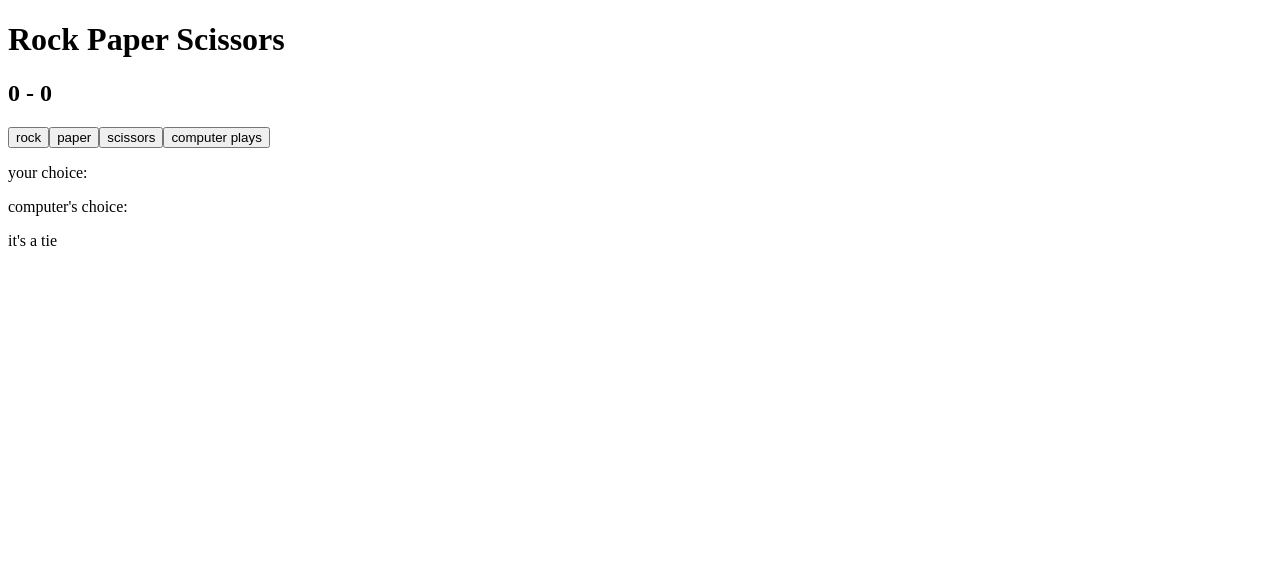
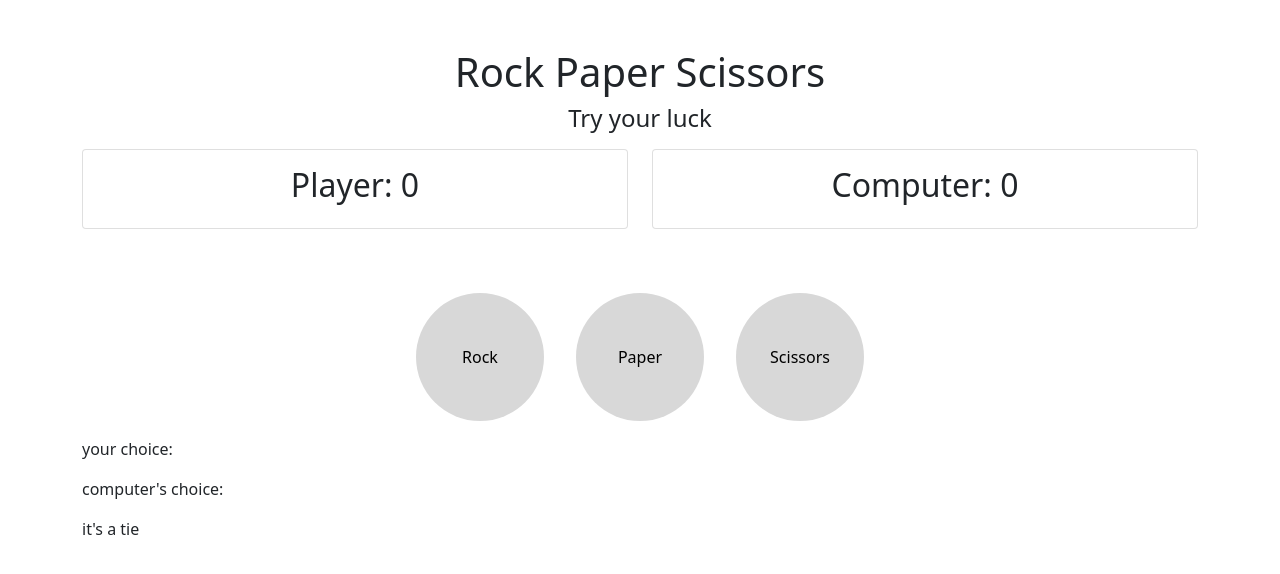
Before and after one commit to JorisDeRidder42/Rockpaperscissorsgame, a Vue app in the folder rockpaperscissorsgame/: page / in a window 1280 px wide. Shown: the top 574 px of the page. Built offline with nearby package versions, Linux system fonts and the light colour scheme.

Commit message:
added bootstrap cards and buttons

```diff
--- a/rockpaperscissorsgame/package.json
+++ b/rockpaperscissorsgame/package.json
@@ -8,6 +8,7 @@
     "lint": "vue-cli-service lint"
   },
   "dependencies": {
+    "bootstrap": "^5.1.3",
     "core-js": "^3.6.5",
     "vue": "^3.0.0"
   },
--- a/rockpaperscissorsgame/src/App.vue
+++ b/rockpaperscissorsgame/src/App.vue
@@ -4,6 +4,7 @@
 
 <script>
 import Game from './components/Game.vue'
+import './index.css'
 
 export default {
   name: 'App',
--- a/rockpaperscissorsgame/src/components/Game.vue
+++ b/rockpaperscissorsgame/src/components/Game.vue
@@ -1,13 +1,37 @@
 <template>
     <div class="container">
-        <h1>Rock Paper Scissors</h1>
-        <div class="score">
-            <h2>{{this.playerScore}} - {{this.computerScore}} </h2>
+        <h1 class="text-center mt-5">Rock Paper Scissors</h1>
+          <h4 class="text-center mb-3">Try your luck</h4>
+        <div class="row">
+            <div class="col-md-6">
+                <div class="card">
+                    <div class="card-body">
+                        <div class="text-center score">
+                            <h2>Player: {{this.playerScore}}</h2>
+                        </div>
+                    </div>
+                </div>
+            </div>
+            <div class="col-md-6">
+                <div class="card">
+                    <div class="card-body">
+                        <div class="text-center score">
+                            <h2>Computer: {{this.computerScore}}</h2>
+                        </div>
+                    </div>
+                </div>
+            </div>
         </div>
-        <button type="button" class="btn btn-primary" v-on:click="selected = 'rock'">rock</button>
-        <button type="button" class="btn btn-danger" v-on:click="selected = 'paper'">paper</button>
-        <button type="button" class="btn btn-success" v-on:click="selected = 'scissors'">scissors</button>
-        <button type="button" class="btn btn-secondary" v-on:click="play">computer plays</button>
+
+
+        <div class="container">
+            <div class="d-flex justify-content-center mt-5">
+                <button class="button" v-on:click="selected = 'rock'">Rock</button>
+                <button  class="button" v-on:click="selected = 'paper'">Paper</button>
+                <button  class="button" v-on:click="selected = 'scissors'">Scissors</button>
+            </div>
+            <!-- <button type="button" class="btn btn" v-on:click="play">computer plays</button> -->
+        </div>
             <p>your choice: {{ selected }}</p>
             <p>computer's choice: {{ computerSelected }}</p>
             <div>{{ result }}</div>
--- /dev/null
+++ b/rockpaperscissorsgame/src/index.css
@@ -0,0 +1,8 @@
+.button {
+    height: 8em;
+    width: 8em;
+    border:none;
+    border-radius: 50%;
+    margin: 1em;
+    background-color: rgb(216, 216, 216);
+  }
--- a/rockpaperscissorsgame/src/main.js
+++ b/rockpaperscissorsgame/src/main.js
@@ -1,4 +1,8 @@
 import { createApp } from 'vue'
 import App from './App.vue'
+// Import Bootstrap an BootstrapVue CSS files (order is important)
+import 'bootstrap/dist/css/bootstrap.css'
+
+
 
 createApp(App).mount('#app')
```
Also changed, not shown: 1 other file (tests, documents, lock files or other folders).
